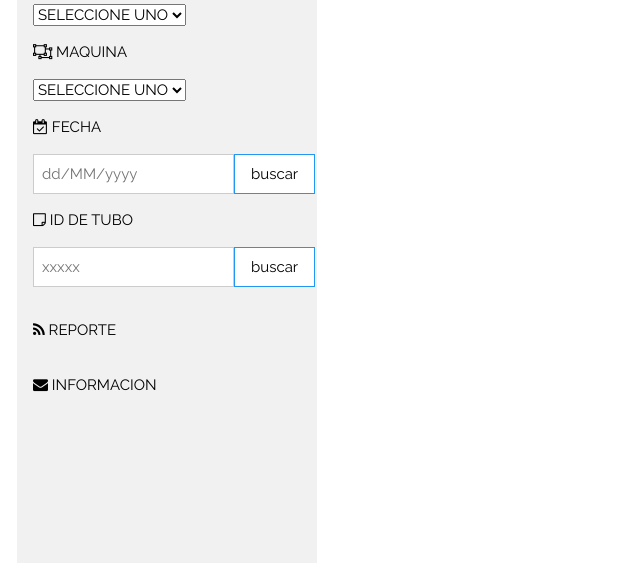
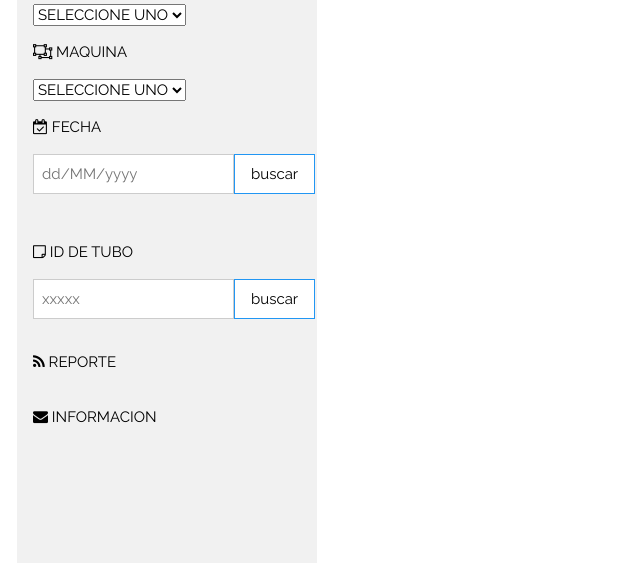
Before and after one commit to JesusGMgit/sistema_sads, a PHP site: page /php/usuarios_busqueda.php in a window 1280 px wide. Shown: the part 237-800 px from the top of the page, without its empty margins (0-640 px from the left). Run offline with PHP 8.4, Linux system fonts and the light colour scheme; the visitor is signed in with stand-in values (Sample User, id 1); data that the repository does not hold is empty.

Commit message:
ver como se ve separacion de filtros

```diff
--- a/php/usuarios_busqueda.php
+++ b/php/usuarios_busqueda.php
@@ -86,6 +86,9 @@ if(!isset($_SESSION["S_usuario_conectado"]) || $_SESSION["S_usuario_conectado"]
                 <div class="w3-col s9 w3-center"><input class="w3-input w3-border" type="text" placeholder="dd/MM/yyyy" id="fecha" name="fecha"></div>
                 <div class="w3-col s3 w3-center"><button onclick="fecha_busqueda()" type="button" class="w3-button w3-white w3-border w3-border-blue">buscar</button></div>
             </div>
+
+        </div>
+        <div class="w3-container w3-display-container w3-padding-16">
             <!-- Mostrara los datos de la tuberia con la ID escrita -->
             <p><label><i class="fa fa-sticky-note-o"></i> ID DE TUBO</label></p>
             <div class="w3-row">
@@ -136,7 +139,7 @@ if(!isset($_SESSION["S_usuario_conectado"]) || $_SESSION["S_usuario_conectado"]
                         <!--datos de la tabla buscados-->
                     </tbody>
                     <tbody id="datos_tabla2">
-
+                        <!--datos de la tabla buscados-->
                     </tbody>
                 </table>
 
@@ -149,9 +152,6 @@ if(!isset($_SESSION["S_usuario_conectado"]) || $_SESSION["S_usuario_conectado"]
             </div>
 
         </section>
-
-
-
 
         <footer class="w3-container w3-padding-16" style="margin-top:32px">Powered by <a href="https://www.w3schools.com/w3css/default.asp" title="W3.CSS" target="_blank" class="w3-hover-text-green">w3.css</a></footer>
 
```
